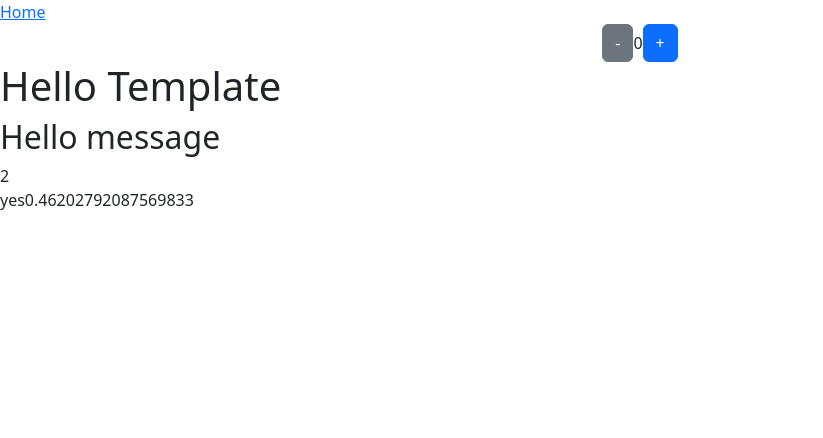
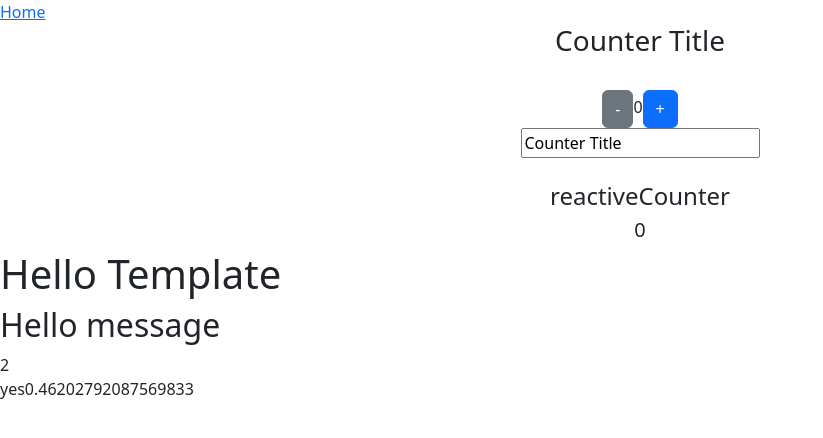
Before and after one commit to MinKhantNaung/learn_vue3_composition_api, a Vue app in the folder 1_vue_composition_api_and_pinia/: page / in a window 1280 px wide. Shown: the top 438 px of the page, without its empty margins (0-823 px from the left). Built offline with nearby package versions, Linux system fonts and the light colour scheme.

Commit message:
reactive

```diff
--- a/1_vue_composition_api_and_pinia/src/components/Counter.vue
+++ b/1_vue_composition_api_and_pinia/src/components/Counter.vue
@@ -1,15 +1,33 @@
 <template>
-    <div class="d-flex align-items-center justify-content-center">
+    <div class="text-center">
+        <h3>{{ counterTitle }}</h3> <br>
         <button @click.prevent="decreaseCount" type="button" class="btn btn-secondary">-</button>
         <span>{{ count }}</span>
         <button @click.prevent="increaseCount" type="button" class="btn btn-primary">+</button>
+        <br>
+        <input type="text" v-model="counterTitle">
+        <br>
+        <br>
+        <h4>{{ counterData.title }}</h4>
+        <h5 @click="increaseReactiveCount">{{ counterData.count }}</h5>
     </div>
 </template>
 
 <script setup>
-import { ref } from "vue";
+import { reactive, ref } from "vue";
 
 const count = ref(0);
+
+const counterTitle = ref('Counter Title');
+
+const counterData = reactive({
+    count: 0,
+    title: 'reactiveCounter'
+});
+
+const increaseReactiveCount = () => {
+    counterData.count++;
+}
 
 const decreaseCount = () => {
     if(count.value !== 0) {
```
